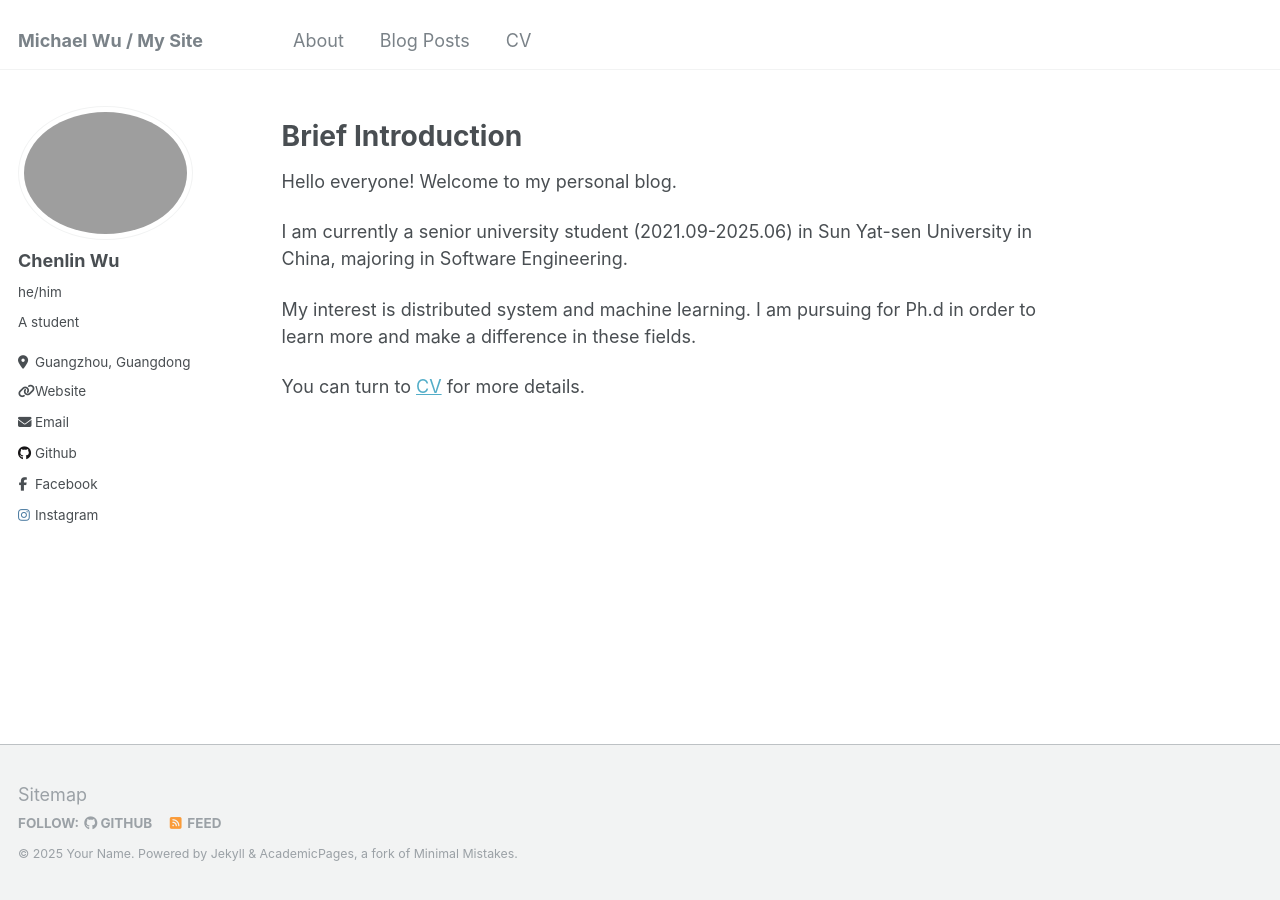
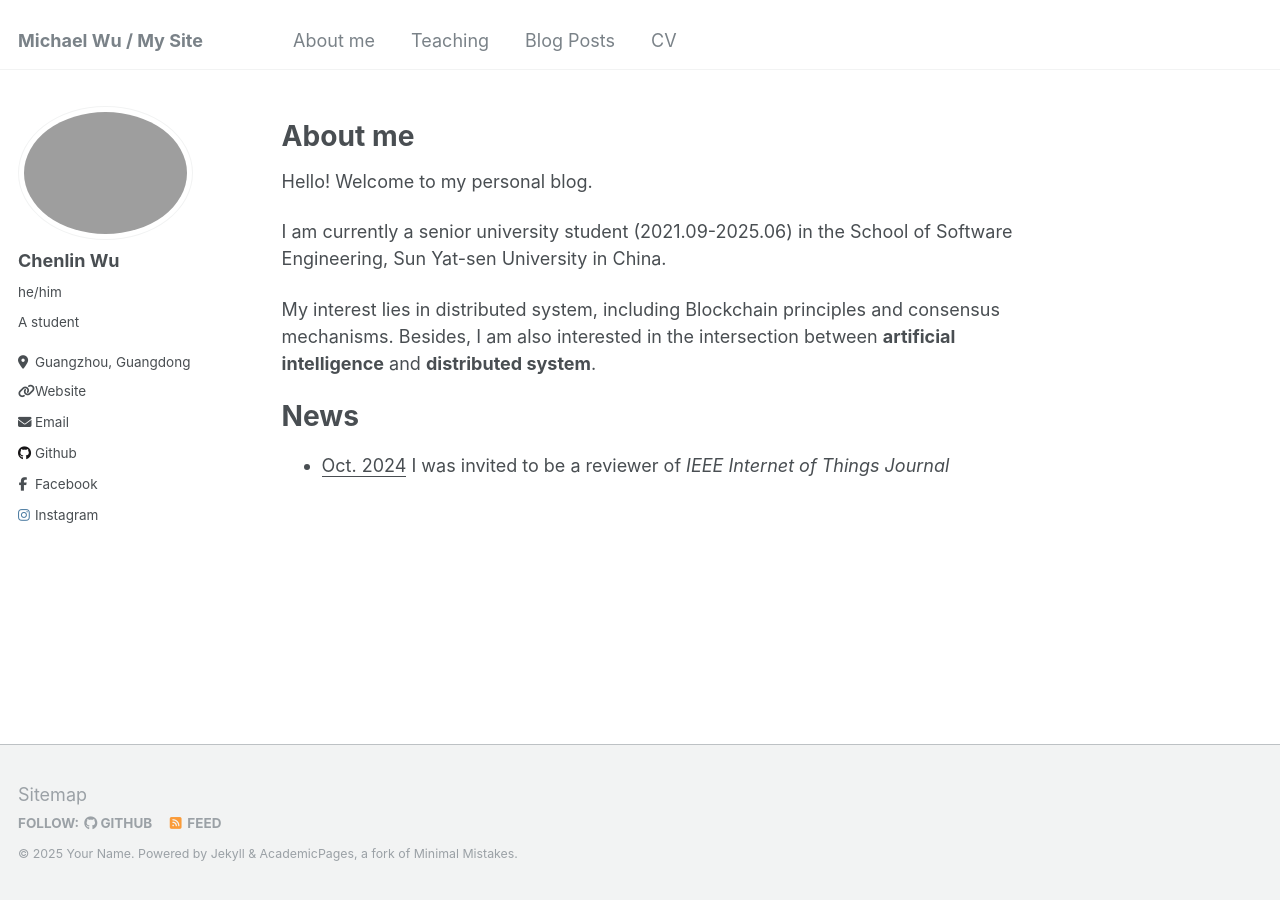
Before and after one commit to Michael112233/Michael112233.github.io, a Jekyll site: the page built from _pages/about.md, in a window 1280 px wide. Built offline with Jekyll 4.4.1, drawn with Linux system fonts in a browser that asks for light colours.

Commit message:
Changes to be committed: 	modified:   _data/navigation.yml 	modified:   _pages/about.md 	modified:   _pages/cv.md

```diff
--- a/_data/navigation.yml
+++ b/_data/navigation.yml
@@ -1,10 +1,13 @@
 # main links links
 main:
-  - title: "About"
+  - title: "About me"
     url: /about/
+
+  - title: "Teaching"
+    url: /Teaching/
 
   - title: "Blog Posts"
     url: /year-archive/
 
   - title: "CV"
-    url: /cv/
+    url: /files/michael_cv.pdf/
--- a/_pages/about.md
+++ b/_pages/about.md
@@ -7,12 +7,14 @@ redirect_from:
   - /about.html
 ---
 
-Brief Introduction
+**About me**
 ======
-Hello everyone! Welcome to my personal blog.
+Hello! Welcome to my personal blog.
 
-I am currently a senior university student (2021.09-2025.06) in Sun Yat-sen University in China, majoring in Software Engineering.
+I am currently a senior university student (2021.09-2025.06) in the School of Software Engineering, Sun Yat-sen University in China.
 
-My interest is distributed system and machine learning. I am pursuing for Ph.d in order to learn more and make a difference in these fields.
+My interest lies in distributed system, including Blockchain principles and consensus mechanisms. Besides, I am also interested in the intersection between **artificial intelligence** and **distributed system**.
 
-You can turn to [CV](https://michael112233.github.io/cv/) for more details.
+**News**
+======
+* <u>Oct. 2024</u> I was invited to be a reviewer of _IEEE Internet of Things Journal_
```
Also changed, not shown: _pages/cv.md (+2 -1 lines).
